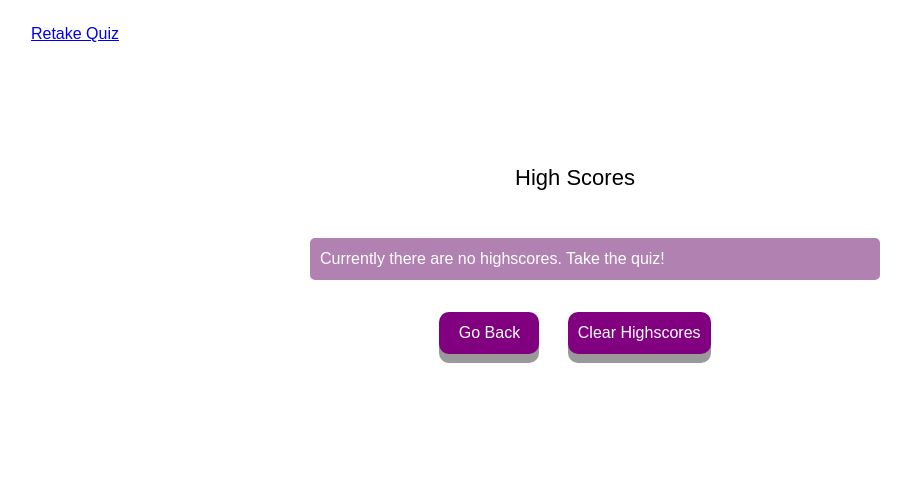
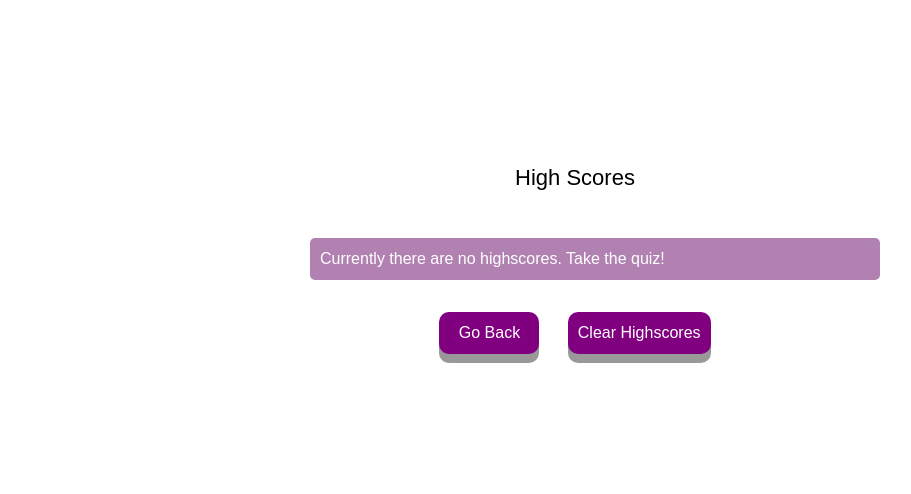
Before and after one commit to BFronz/CodeQuiz, a plain HTML site: page highscores.html in a window 1280 px wide. Shown: the whole page, without its empty margins (65-976 px from the left). Drawn offline with Linux system fonts and the light colour scheme.

Commit message:
more tweaks

```diff
--- a/highscores.html
+++ b/highscores.html
@@ -12,7 +12,7 @@
       <header>
 
         <div id="highscore">
-           <a href="index.html">Retake Quiz</a>
+           <!-- <a href="index.html">Retake Quiz</a> -->
         </div>
 
         <div id="extra">
```
